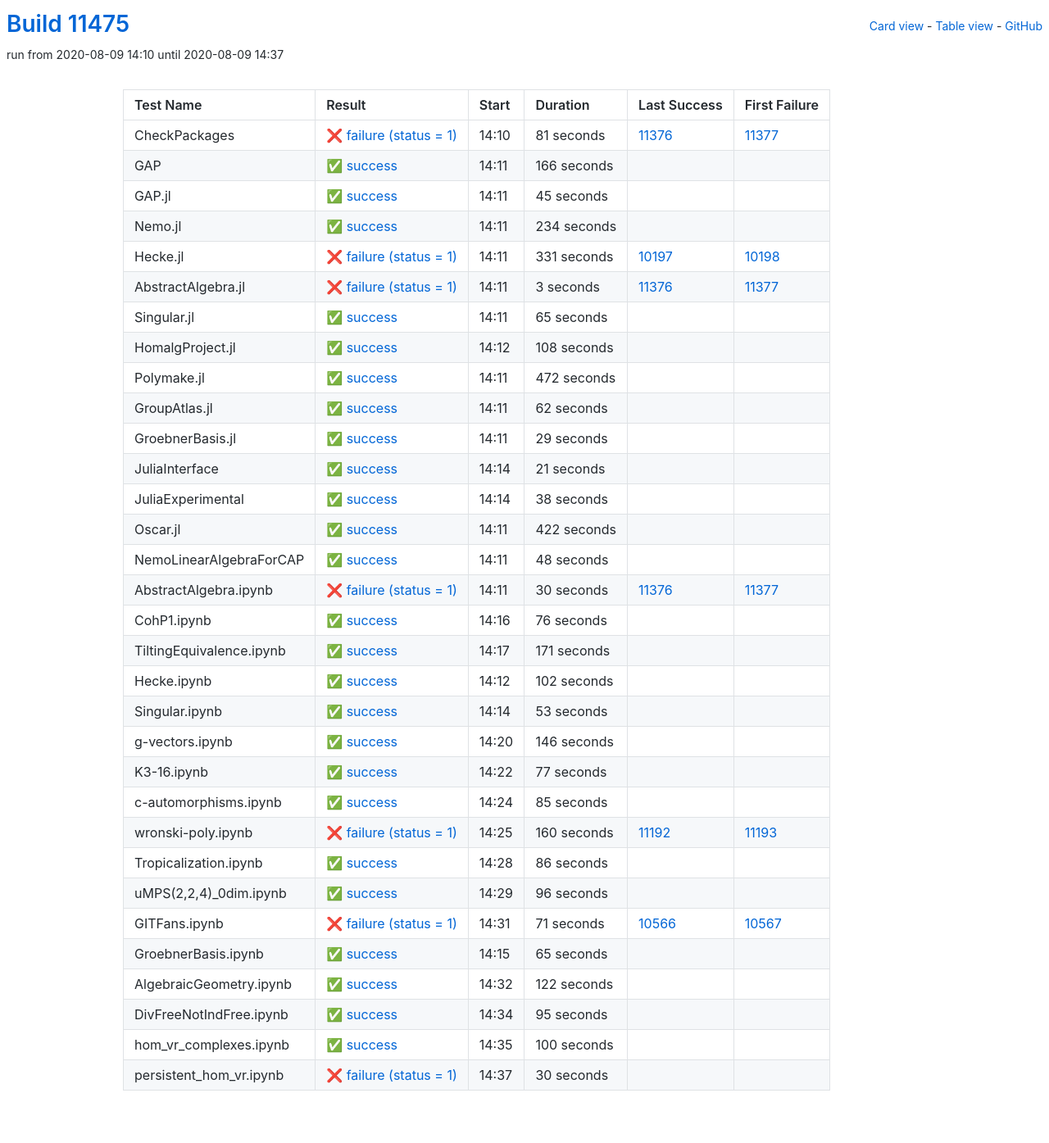
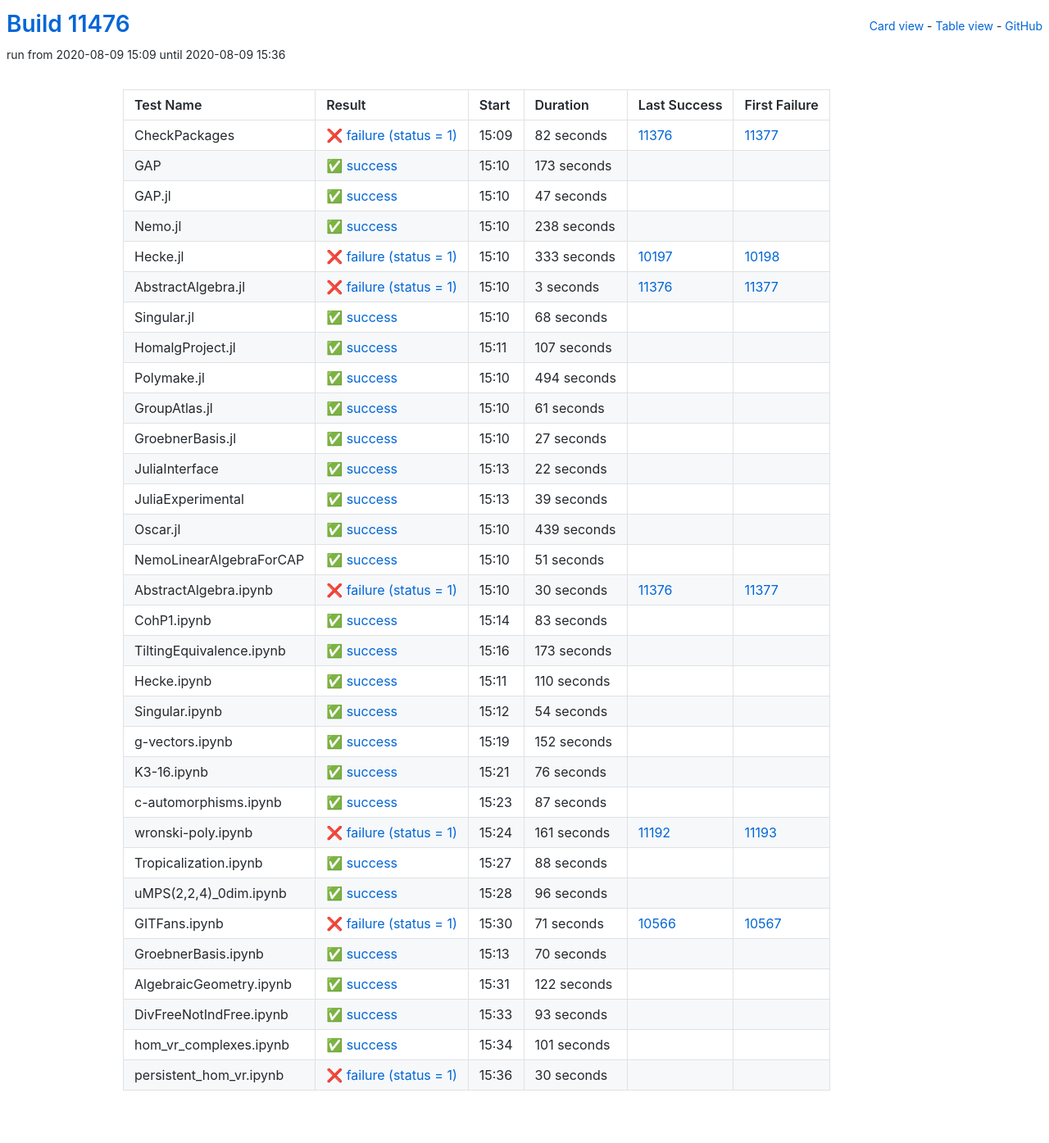
Before and after one commit to oscar-system/oscar-ci-status, a Jekyll site: the page built from table.html, in a window 1280 px wide. Shown: the whole page at 82% size. Built offline with Jekyll 4.4.1, drawn with Linux system fonts in a browser that asks for light colours.

Commit message:
Build #11476

```diff
--- a/_data/ci.yml
+++ b/_data/ci.yml
@@ -1,6 +1,6 @@
 ---
-build: 11475
-build_url: https://oscarci.mathematik.uni-kl.de/job/oscar/11475/
+build: 11476
+build_url: https://oscarci.mathematik.uni-kl.de/job/oscar/11476/
 job: oscar
 organization: oscar-system
 repo: oscar-ci-status
@@ -8,68 +8,68 @@
 tests:
 - name: CheckPackages
   id: checkpackages
-  log: https://oscarci.mathematik.uni-kl.de/job/oscar/11475/artifact/logs/build-11475/CheckPackages.log
-  start: 2020-08-09 14:10
+  log: https://oscarci.mathematik.uni-kl.de/job/oscar/11476/artifact/logs/build-11476/CheckPackages.log
+  start: 2020-08-09 15:09
   success: false
   exitcode: 1
   status: failure
-  duration: 81
+  duration: 82
   last_success: 11376
   last_success_url: https://oscarci.mathematik.uni-kl.de/job/oscar/11376/
   first_failure: 11377
   first_failure_url: https://oscarci.mathematik.uni-kl.de/job/oscar/11377/
 - name: GAP
   id: gap
-  log: https://oscarci.mathematik.uni-kl.de/job/oscar/11475/artifact/logs/build-11475/GAP.log
-  start: 2020-08-09 14:11
+  log: https://oscarci.mathematik.uni-kl.de/job/oscar/11476/artifact/logs/build-11476/GAP.log
+  start: 2020-08-09 15:10
   success: true
   exitcode: 0
   status: success
-  duration: 166
+  duration: 173
   last_success: false
   last_success_url:
   first_failure: false
   first_failure_url:
 - name: GAP.jl
   id: gap-jl
-  log: https://oscarci.mathematik.uni-kl.de/job/oscar/11475/artifact/logs/build-11475/GAP.jl.log
-  start: 2020-08-09 14:11
+  log: https://oscarci.mathematik.uni-kl.de/job/oscar/11476/artifact/logs/build-11476/GAP.jl.log
+  start: 2020-08-09 15:10
   success: true
   exitcode: 0
   status: success
-  duration: 45
+  duration: 47
   last_success: false
   last_success_url:
   first_failure: false
   first_failure_url:
 - name: Nemo.jl
   id: nemo-jl
-  log: https://oscarci.mathematik.uni-kl.de/job/oscar/11475/artifact/logs/build-11475/Nemo.jl.log
-  start: 2020-08-09 14:11
+  log: https://oscarci.mathematik.uni-kl.de/job/oscar/11476/artifact/logs/build-11476/Nemo.jl.log
+  start: 2020-08-09 15:10
   success: true
   exitcode: 0
   status: success
-  duration: 234
+  duration: 238
   last_success: false
   last_success_url:
   first_failure: false
   first_failure_url:
 - name: Hecke.jl
   id: hecke-jl
-  log: https://oscarci.mathematik.uni-kl.de/job/oscar/11475/artifact/logs/build-11475/Hecke.jl.log
-  start: 2020-08-09 14:11
+  log: https://oscarci.mathematik.uni-kl.de/job/oscar/11476/artifact/logs/build-11476/Hecke.jl.log
+  start: 2020-08-09 15:10
   success: false
   exitcode: 1
   status: failure
-  duration: 331
+  duration: 333
   last_success: 10197
   last_success_url: https://oscarci.mathematik.uni-kl.de/job/oscar/10197/
   first_failure: 10198
   first_failure_url: https://oscarci.mathematik.uni-kl.de/job/oscar/10198/
 - name: AbstractAlgebra.jl
   id: abstractalgebra-jl
-  log: https://oscarci.mathematik.uni-kl.de/job/oscar/11475/artifact/logs/build-11475/AbstractAlgebra.jl.log
-  start: 2020-08-09 14:11
+  log: https://oscarci.mathematik.uni-kl.de/job/oscar/11476/artifact/logs/build-11476/AbstractAlgebra.jl.log
+  start: 2020-08-09 15:10
   success: false
   exitcode: 1
   status: failure
@@ -80,116 +80,116 @@
   first_failure_url: https://oscarci.mathematik.uni-kl.de/job/oscar/11377/
 - name: Singular.jl
   id: singular-jl
-  log: https://oscarci.mathematik.uni-kl.de/job/oscar/11475/artifact/logs/build-11475/Singular.jl.log
-  start: 2020-08-09 14:11
+  log: https://oscarci.mathematik.uni-kl.de/job/oscar/11476/artifact/logs/build-11476/Singular.jl.log
+  start: 2020-08-09 15:10
   success: true
   exitcode: 0
   status: success
-  duration: 65
+  duration: 68
   last_success: false
   last_success_url:
   first_failure: false
   first_failure_url:
 - name: HomalgProject.jl
   id: homalgproject-jl
-  log: https://oscarci.mathematik.uni-kl.de/job/oscar/11475/artifact/logs/build-11475/HomalgProject.jl.log
-  start: 2020-08-09 14:12
+  log: https://oscarci.mathematik.uni-kl.de/job/oscar/11476/artifact/logs/build-11476/HomalgProject.jl.log
+  start: 2020-08-09 15:11
   success: true
   exitcode: 0
   status: success
-  duration: 108
+  duration: 107
   last_success: false
   last_success_url:
   first_failure: false
   first_failure_url:
 - name: Polymake.jl
   id: polymake-jl
-  log: https://oscarci.mathematik.uni-kl.de/job/oscar/11475/artifact/logs/build-11475/Polymake.jl.log
-  start: 2020-08-09 14:11
+  log: https://oscarci.mathematik.uni-kl.de/job/oscar/11476/artifact/logs/build-11476/Polymake.jl.log
+  start: 2020-08-09 15:10
   success: true
   exitcode: 0
   status: success
-  duration: 472
+  duration: 494
   last_success: false
   last_success_url:
   first_failure: false
   first_failure_url:
 - name: GroupAtlas.jl
   id: groupatlas-jl
-  log: https://oscarci.mathematik.uni-kl.de/job/oscar/11475/artifact/logs/build-11475/GroupAtlas.jl.log
-  start: 2020-08-09 14:11
+  log: https://oscarci.mathematik.uni-kl.de/job/oscar/11476/artifact/logs/build-11476/GroupAtlas.jl.log
+  start: 2020-08-09 15:10
   success: true
   exitcode: 0
   status: success
-  duration: 62
+  duration: 61
   last_success: false
   last_success_url:
   first_failure: false
   first_failure_url:
 - name: GroebnerBasis.jl
   id: groebnerbasis-jl
-  log: https://oscarci.mathematik.uni-kl.de/job/oscar/11475/artifact/logs/build-11475/GroebnerBasis.jl.log
-  start: 2020-08-09 14:11
+  log: https://oscarci.mathematik.uni-kl.de/job/oscar/11476/artifact/logs/build-11476/GroebnerBasis.jl.log
+  start: 2020-08-09 15:10
   success: true
   exitcode: 0
   status: success
-  duration: 29
+  duration: 27
   last_success: false
   last_success_url:
   first_failure: false
   first_failure_url:
 - name: JuliaInterface
   id: juliainterface
-  log: https://oscarci.mathematik.uni-kl.de/job/oscar/11475/artifact/logs/build-11475/JuliaInterface.log
-  start: 2020-08-09 14:14
+  log: https://oscarci.mathematik.uni-kl.de/job/oscar/11476/artifact/logs/build-11476/JuliaInterface.log
+  start: 2020-08-09 15:13
   success: true
   exitcode: 0
   status: success
-  duration: 21
+  duration: 22
   last_success: false
   last_success_url:
   first_failure: false
   first_failure_url:
 - name: JuliaExperimental
   id: juliaexperimental
-  log: https://oscarci.mathematik.uni-kl.de/job/oscar/11475/artifact/logs/build-11475/JuliaExperimental.log
-  start: 2020-08-09 14:14
+  log: https://oscarci.mathematik.uni-kl.de/job/oscar/11476/artifact/logs/build-11476/JuliaExperimental.log
+  start: 2020-08-09 15:13
   success: true
   exitcode: 0
   status: success
-  duration: 38
+  duration: 39
   last_success: false
   last_success_url:
   first_failure: false
   first_failure_url:
 - name: Oscar.jl
   id: oscar-jl
-  log: https://oscarci.mathematik.uni-kl.de/job/oscar/11475/artifact/logs/build-11475/Oscar.jl.log
-  start: 2020-08-09 14:11
+  log: https://oscarci.mathematik.uni-kl.de/job/oscar/11476/artifact/logs/build-11476/Oscar.jl.log
+  start: 2020-08-09 15:10
   success: true
   exitcode: 0
   status: success
-  duration: 422
+  duration: 439
   last_success: false
   last_success_url:
   first_failure: false
   first_failure_url:
 - name: NemoLinearAlgebraForCAP
   id: nemolinearalgebraforcap
-  log: https://oscarci.mathematik.uni-kl.de/job/oscar/11475/artifact/logs/build-11475/NemoLinearAlgebraForCAP.log
-  start: 2020-08-09 14:11
+  log: https://oscarci.mathematik.uni-kl.de/job/oscar/11476/artifact/logs/build-11476/NemoLinearAlgebraForCAP.log
+  start: 2020-08-09 15:10
   success: true
   exitcode: 0
   status: success
-  duration: 48
+  duration: 51
   last_success: false
   last_success_url:
   first_failure: false
   first_failure_url:
 - name: AbstractAlgebra.ipynb
   id: abstractalgebra-ipynb
-  log: https://oscarci.mathematik.uni-kl.de/job/oscar/11475/artifact/logs/build-11475/AbstractAlgebra.ipynb.log
-  start: 2020-08-09 14:11
+  log: https://oscarci.mathematik.uni-kl.de/job/oscar/11476/artifact/logs/build-11476/AbstractAlgebra.ipynb.log
+  start: 2020-08-09 15:10
   success: false
   exitcode: 1
   status: failure
@@ -200,8 +200,68 @@
   first_failure_url: https://oscarci.mathematik.uni-kl.de/job/oscar/11377/
 - name: CohP1.ipynb
   id: cohp1-ipynb
-  log: https://oscarci.mathematik.uni-kl.de/job/oscar/11475/artifact/logs/build-11475/CohP1.ipynb.log
-  start: 2020-08-09 14:16
+  log: https://oscarci.mathematik.uni-kl.de/job/oscar/11476/artifact/logs/build-11476/CohP1.ipynb.log
+  start: 2020-08-09 15:14
+  success: true
+  exitcode: 0
+  status: success
+  duration: 83
+  last_success: false
+  last_success_url:
+  first_failure: false
+  first_failure_url:
+- name: TiltingEquivalence.ipynb
+  id: tiltingequivalence-ipynb
+  log: https://oscarci.mathematik.uni-kl.de/job/oscar/11476/artifact/logs/build-11476/TiltingEquivalence.ipynb.log
+  start: 2020-08-09 15:16
+  success: true
+  exitcode: 0
+  status: success
+  duration: 173
+  last_success: false
+  last_success_url:
+  first_failure: false
+  first_failure_url:
+- name: Hecke.ipynb
+  id: hecke-ipynb
+  log: https://oscarci.mathematik.uni-kl.de/job/oscar/11476/artifact/logs/build-11476/Hecke.ipynb.log
+  start: 2020-08-09 15:11
+  success: true
+  exitcode: 0
+  status: success
+  duration: 110
+  last_success: false
+  last_success_url:
+  first_failure: false
+  first_failure_url:
+- name: Singular.ipynb
+  id: singular-ipynb
+  log: https://oscarci.mathematik.uni-kl.de/job/oscar/11476/artifact/logs/build-11476/Singular.ipynb.log
+  start: 2020-08-09 15:12
+  success: true
+  exitcode: 0
+  status: success
+  duration: 54
+  last_success: false
+  last_success_url:
+  first_failure: false
+  first_failure_url:
+- name: g-vectors.ipynb
+  id: g-vectors-ipynb
+  log: https://oscarci.mathematik.uni-kl.de/job/oscar/11476/artifact/logs/build-11476/g-vectors.ipynb.log
+  start: 2020-08-09 15:19
+  success: true
+  exitcode: 0
+  status: success
+  duration: 152
+  last_success: false
+  last_success_url:
+  first_failure: false
+  first_failure_url:
+- name: K3-16.ipynb
+  id: k3-16-ipynb
+  log: https://oscarci.mathematik.uni-kl.de/job/oscar/11476/artifact/logs/build-11476/K3-16.ipynb.log
+  start: 2020-08-09 15:21
   success: true
   exitcode: 0
   status: success
@@ -210,106 +270,46 @@
   last_success_url:
   first_failure: false
   first_failure_url:
-- name: TiltingEquivalence.ipynb
-  id: tiltingequivalence-ipynb
-  log: https://oscarci.mathematik.uni-kl.de/job/oscar/11475/artifact/logs/build-11475/TiltingEquivalence.ipynb.log
-  start: 2020-08-09 14:17
+- name: c-automorphisms.ipynb
+  id: c-automorphisms-ipynb
+  log: https://oscarci.mathematik.uni-kl.de/job/oscar/11476/artifact/logs/build-11476/c-automorphisms.ipynb.log
+  start: 2020-08-09 15:23
   success: true
   exitcode: 0
   status: success
-  duration: 171
-  last_success: false
-  last_success_url:
-  first_failure: false
-  first_failure_url:
-- name: Hecke.ipynb
-  id: hecke-ipynb
-  log: https://oscarci.mathematik.uni-kl.de/job/oscar/11475/artifact/logs/build-11475/Hecke.ipynb.log
-  start: 2020-08-09 14:12
-  success: true
-  exitcode: 0
-  status: success
-  duration: 102
-  last_success: false
-  last_success_url:
-  first_failure: false
-  first_failure_url:
-- name: Singular.ipynb
-  id: singular-ipynb
-  log: https://oscarci.mathematik.uni-kl.de/job/oscar/11475/artifact/logs/build-11475/Singular.ipynb.log
-  start: 2020-08-09 14:14
-  success: true
-  exitcode: 0
-  status: success
-  duration: 53
-  last_success: false
-  last_success_url:
-  first_failure: false
-  first_failure_url:
-- name: g-vectors.ipynb
-  id: g-vectors-ipynb
-  log: https://oscarci.mathematik.uni-kl.de/job/oscar/11475/artifact/logs/build-11475/g-vectors.ipynb.log
-  start: 2020-08-09 14:20
-  success: true
-  exitcode: 0
-  status: success
-  duration: 146
-  last_success: false
-  last_success_url:
-  first_failure: false
-  first_failure_url:
-- name: K3-16.ipynb
-  id: k3-16-ipynb
-  log: https://oscarci.mathematik.uni-kl.de/job/oscar/11475/artifact/logs/build-11475/K3-16.ipynb.log
-  start: 2020-08-09 14:22
-  success: true
-  exitcode: 0
-  status: success
-  duration: 77
-  last_success: false
-  last_success_url:
-  first_failure: false
-  first_failure_url:
-- name: c-automorphisms.ipynb
-  id: c-automorphisms-ipynb
-  log: https://oscarci.mathematik.uni-kl.de/job/oscar/11475/artifact/logs/build-11475/c-automorphisms.ipynb.log
-  start: 2020-08-09 14:24
-  success: true
-  exitcode: 0
-  status: success
-  duration: 85
+  duration: 87
   last_success: false
   last_success_url:
   first_failure: false
   first_failure_url:
 - name: wronski-poly.ipynb
   id: wronski-poly-ipynb
-  log: https://oscarci.mathematik.uni-kl.de/job/oscar/11475/artifact/logs/build-11475/wronski-poly.ipynb.log
-  start: 2020-08-09 14:25
+  log: https://oscarci.mathematik.uni-kl.de/job/oscar/11476/artifact/logs/build-11476/wronski-poly.ipynb.log
+  start: 2020-08-09 15:24
   success: false
   exitcode: 1
   status: failure
-  duration: 160
+  duration: 161
   last_success: 11192
   last_success_url: https://oscarci.mathematik.uni-kl.de/job/oscar/11192/
   first_failure: 11193
   first_failure_url: https://oscarci.mathematik.uni-kl.de/job/oscar/11193/
 - name: Tropicalization.ipynb
   id: tropicalization-ipynb
-  log: https://oscarci.mathematik.uni-kl.de/job/oscar/11475/artifact/logs/build-11475/Tropicalization.ipynb.log
-  start: 2020-08-09 14:28
+  log: https://oscarci.mathematik.uni-kl.de/job/oscar/11476/artifact/logs/build-11476/Tropicalization.ipynb.log
+  start: 2020-08-09 15:27
   success: true
   exitcode: 0
   status: success
-  duration: 86
+  duration: 88
   last_success: false
   last_success_url:
   first_failure: false
   first_failure_url:
 - name: uMPS(2,2,4)_0dim.ipynb
   id: umps-2-2-4-0dim-ipynb
-  log: https://oscarci.mathematik.uni-kl.de/job/oscar/11475/artifact/logs/build-11475/uMPS-2-2-4-_0dim.ipynb.log
-  start: 2020-08-09 14:29
+  log: https://oscarci.mathematik.uni-kl.de/job/oscar/11476/artifact/logs/build-11476/uMPS-2-2-4-_0dim.ipynb.log
+  start: 2020-08-09 15:28
   success: true
   exitcode: 0
   status: success
@@ -320,8 +320,8 @@
   first_failure_url:
 - name: GITFans.ipynb
   id: gitfans-ipynb
-  log: https://oscarci.mathematik.uni-kl.de/job/oscar/11475/artifact/logs/build-11475/GITFans.ipynb.log
-  start: 2020-08-09 14:31
+  log: https://oscarci.mathematik.uni-kl.de/job/oscar/11476/artifact/logs/build-11476/GITFans.ipynb.log
+  start: 2020-08-09 15:30
   success: false
   exitcode: 1
   status: failure
@@ -332,20 +332,20 @@
   first_failure_url: https://oscarci.mathematik.uni-kl.de/job/oscar/10567/
 - name: GroebnerBasis.ipynb
   id: groebnerbasis-ipynb
-  log: https://oscarci.mathematik.uni-kl.de/job/oscar/11475/artifact/logs/build-11475/GroebnerBasis.ipynb.log
-  start: 2020-08-09 14:15
+  log: https://oscarci.mathematik.uni-kl.de/job/oscar/11476/artifact/logs/build-11476/GroebnerBasis.ipynb.log
+  start: 2020-08-09 15:13
   success: true
   exitcode: 0
   status: success
-  duration: 65
+  duration: 70
   last_success: false
   last_success_url:
   first_failure: false
   first_failure_url:
 - name: AlgebraicGeometry.ipynb
   id: algebraicgeometry-ipynb
-  log: https://oscarci.mathematik.uni-kl.de/job/oscar/11475/artifact/logs/build-11475/AlgebraicGeometry.ipynb.log
-  start: 2020-08-09 14:32
+  log: https://oscarci.mathematik.uni-kl.de/job/oscar/11476/artifact/logs/build-11476/AlgebraicGeometry.ipynb.log
+  start: 2020-08-09 15:31
   success: true
   exitcode: 0
   status: success
@@ -356,32 +356,32 @@
   first_failure_url:
 - name: DivFreeNotIndFree.ipynb
   id: divfreenotindfree-ipynb
-  log: https://oscarci.mathematik.uni-kl.de/job/oscar/11475/artifact/logs/build-11475/DivFreeNotIndFree.ipynb.log
-  start: 2020-08-09 14:34
+  log: https://oscarci.mathematik.uni-kl.de/job/oscar/11476/artifact/logs/build-11476/DivFreeNotIndFree.ipynb.log
+  start: 2020-08-09 15:33
   success: true
   exitcode: 0
   status: success
-  duration: 95
+  duration: 93
   last_success: false
   last_success_url:
   first_failure: false
   first_failure_url:
 - name: hom_vr_complexes.ipynb
   id: hom-vr-complexes-ipynb
-  log: https://oscarci.mathematik.uni-kl.de/job/oscar/11475/artifact/logs/build-11475/hom_vr_complexes.ipynb.log
-  start: 2020-08-09 14:35
+  log: https://oscarci.mathematik.uni-kl.de/job/oscar/11476/artifact/logs/build-11476/hom_vr_complexes.ipynb.log
+  start: 2020-08-09 15:34
   success: true
   exitcode: 0
   status: success
-  duration: 100
+  duration: 101
   last_success: false
   last_success_url:
   first_failure: false
   first_failure_url:
 - name: persistent_hom_vr.ipynb
   id: persistent-hom-vr-ipynb
-  log: https://oscarci.mathematik.uni-kl.de/job/oscar/11475/artifact/logs/build-11475/persistent_hom_vr.ipynb.log
-  start: 2020-08-09 14:37
+  log: https://oscarci.mathematik.uni-kl.de/job/oscar/11476/artifact/logs/build-11476/persistent_hom_vr.ipynb.log
+  start: 2020-08-09 15:36
   success: false
   exitcode: 1
   status: failure
```
Also changed, not shown: README.md.
